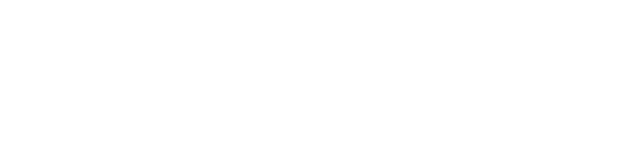
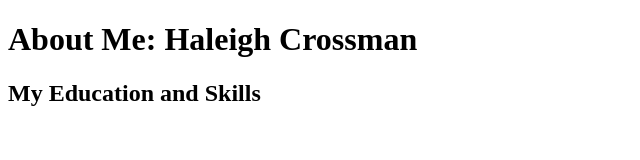
Before and after one commit to hcross0593/COM372_HaleighCrossman, a plain HTML site: page bio.html in a window 1280 px wide. Shown: the whole page, without its empty margins (0-640 px from the left). Drawn offline with Linux system fonts and the light colour scheme.

Commit message:
added headings

```diff
--- a/bio.html
+++ b/bio.html
@@ -5,8 +5,10 @@
 <meta charset="utf-8"/>
 </head>
 <body>
-
-
+<hgroup>
+	<h1>About Me: Haleigh Crossman</h1>
+	<h2>My Education and Skills</h2>
+</hgroup>
 
 </body>
 </html>
```
